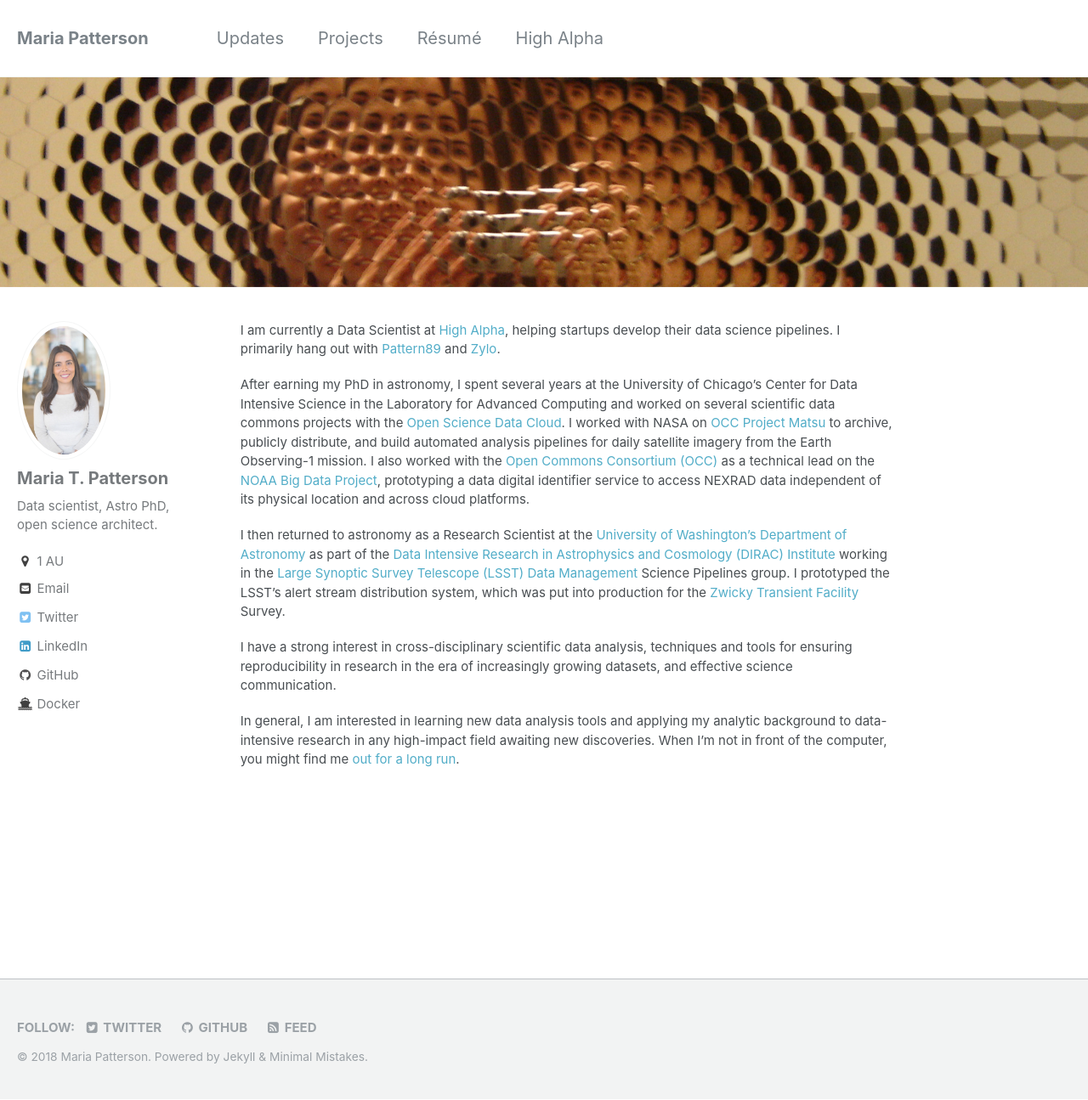
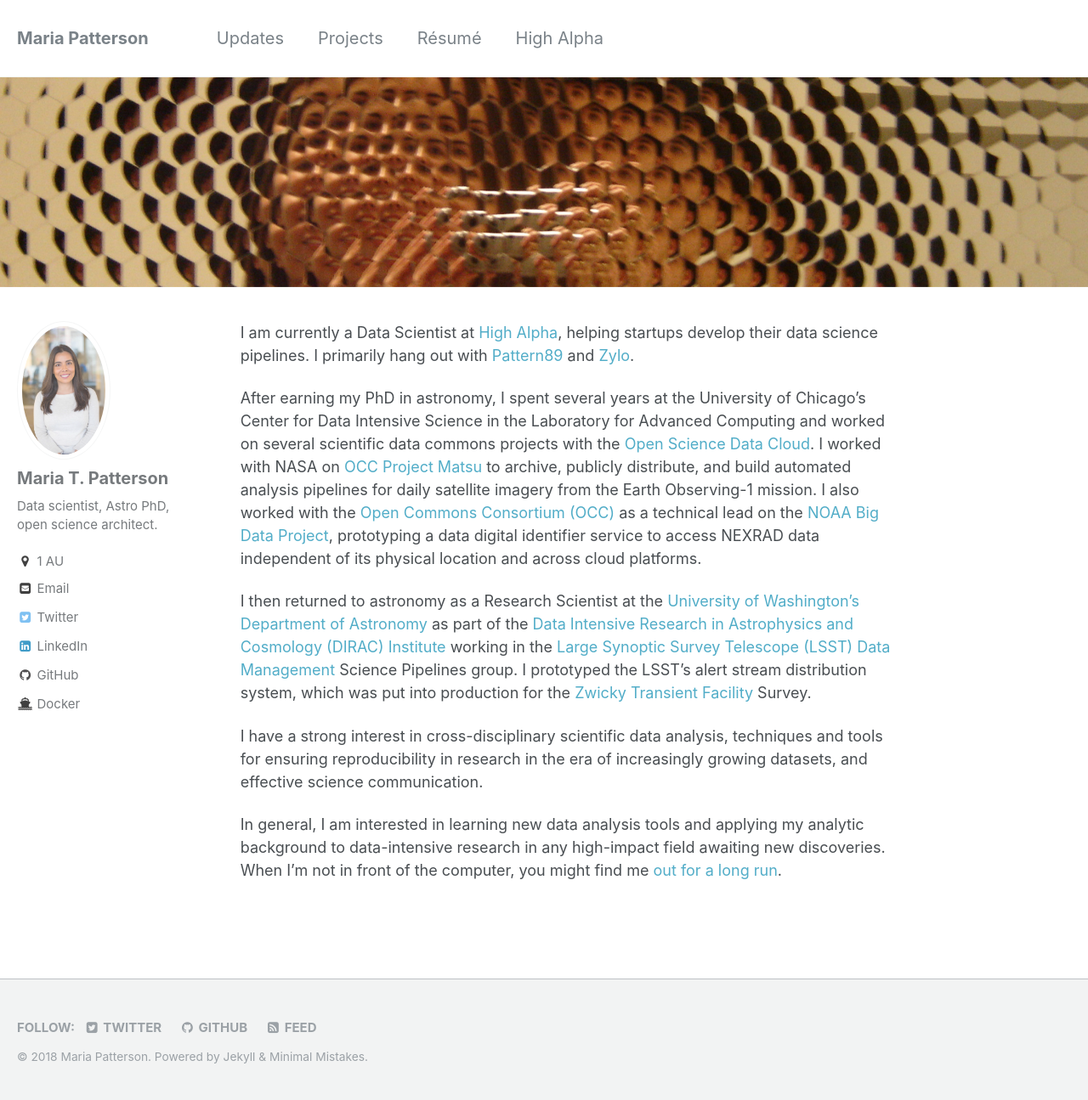
Before and after one commit to mtpatter/mtpatter.github.io, a Jekyll site: the page built from _pages/home.md, in a window 1280 px wide and 1295 px high. Shown: the whole window at 85% size. Built offline with Jekyll 4.4.1, drawn with Linux system fonts in a browser that asks for light colours.

Commit message:
Fiddle font size.

```diff
--- a/_sass/_page.scss
+++ b/_sass/_page.scss
@@ -56,7 +56,7 @@
   }
 
   p, li, dl {
-    font-size: .75em;
+    font-size: .9em;
   }
 
   /* paragraph indents */
```
